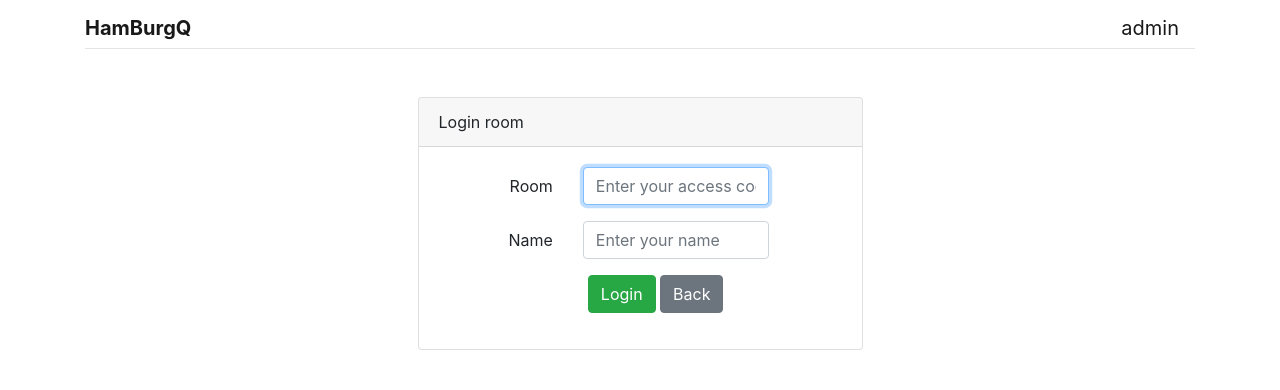
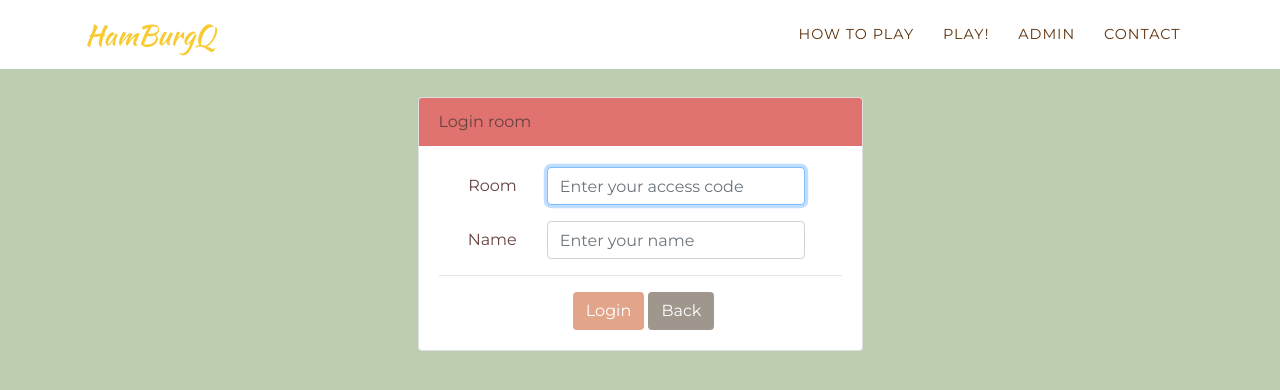
Before and after one commit to wodwine/HamburgQ, a Django app: page /login/guest in a window 1280 px wide. Shown: the top 390 px of the page. Run offline with Django 3.2, Linux system fonts and the light colour scheme; some libraries are stand-ins or nearby versions; some web fonts are replaced.

Commit message:
add css login guest

```diff
--- a/Game/static/Login/css/style_host.css
+++ b/Game/static/Login/css/style_host_guest.css
@@ -83,7 +83,12 @@ h6 {
   background-color: #9f968d;
 }
 
-.btn-create:hover , .btn-back:hover{
+.btn-login{
+  color: #fff;
+  background-color: #e2a589;
+}
+
+.btn-create:hover , .btn-back:hover ,.btn-login:hover {
   color: #31543e;
 }
 
--- a/Game/static/Login/css/style_login.css
+++ b/Game/static/Login/css/style_login.css
@@ -32,7 +32,7 @@ h3,
 h4,
 h5,
 h6 {
-  font-weight: 700;
+  font-weight: 600;
   font-family: 'Montserrat', -apple-system, BlinkMacSystemFont, 'Segoe UI', Roboto, 'Helvetica Neue', Arial, sans-serif, 'Apple Color Emoji', 'Segoe UI Emoji', 'Segoe UI Symbol', 'Noto Color Emoji';
 }
 
@@ -63,7 +63,7 @@ h6 {
 
 .btn {
   font-family: 'Montserrat', -apple-system, BlinkMacSystemFont, 'Segoe UI', Roboto, 'Helvetica Neue', Arial, sans-serif, 'Apple Color Emoji', 'Segoe UI Emoji', 'Segoe UI Symbol', 'Noto Color Emoji';
-  font-weight: 700;
+  font-weight: 500;
 }
 
 #mainNav {
--- a/Game/templates/Login/loginguest.html
+++ b/Game/templates/Login/loginguest.html
@@ -1,42 +1,29 @@
-<link href="//maxcdn.bootstrapcdn.com/bootstrap/4.1.1/css/bootstrap.min.css" rel="stylesheet" id="bootstrap-css">
-<script src="//maxcdn.bootstrapcdn.com/bootstrap/4.1.1/js/bootstrap.min.js"></script>
-<script src="//cdnjs.cloudflare.com/ajax/libs/jquery/3.2.1/jquery.min.js"></script>
-<!------ Include the above in your HEAD tag ---------->
+{% extends 'base.html' %}
+
+{% block home %}
+<a class="navbar-brand js-scroll-trigger" href="{% url 'Game:home' %}">HamBurgQ</a>
+{% endblock %}
+
+{% block howtoplay %}
+  <a class="nav-link js-scroll-trigger" href="{% url 'Game:home' %}#howtoplay">How to play</a>
+{% endblock %}
+
+{% block contact %}
+  <a class="nav-link js-scroll-trigger" href="{% url 'Game:home' %}#contact">Contact</a>
+{% endblock %}
+
+{% block method_content %}
 
 <!doctype html>
 <html lang="en">
+
 <head>
-    <!-- Required meta tags -->
-    <meta charset="utf-8">
-    <meta name="viewport" content="width=device-width, initial-scale=1, shrink-to-fit=no">
-
-    <!-- Fonts -->
-    <link rel="dns-prefetch" href="https://fonts.gstatic.com">
-    <link href="https://fonts.googleapis.com/css?family=Raleway:300,400,600" rel="stylesheet" type="text/css">
-
-    <link rel="stylesheet" href="css/style.css">
-
-    <link rel="icon" href="Favicon.png">
-
-    <!-- Bootstrap CSS -->
-    <link rel="stylesheet" href="https://stackpath.bootstrapcdn.com/bootstrap/4.1.3/css/bootstrap.min.css">
 
     <title>Guest</title>
 
-    <nav class="navbar fixed-top navbar-expand-lg navbar-light white scrolling-navbar">
-            <div class="container">
 
-                <a class="navbar-brand waves-effect" href="{% url 'Game:home' %}" target="_self">
-                    <strong>HamBurgQ</strong>
-                </a>
-                <a class="navbar-brand waves-effect" href="{% url 'Game:admin' %}" target="_self">
-                    admin
-                </a>
-
-                </div>
-
-            </div>
-        </nav>
+    {% load static %}
+    <link rel="stylesheet" type="text/css" href="{% static 'Login/css/style_host_guest.css' %}">
 
 </head>
 <body onload = getPath()>
@@ -53,23 +40,23 @@
                         <form action="game/" method="post" id = "from_guest" >
                             {% csrf_token %}
                             <div class="form-group row">
-                                <label class="col-md-4 col-form-label text-md-right">Room</label>
-                                <div class="col-md-6">
+                                <label class="col-md-3 col-form-label text-md-right">Room</label>
+                                <div class="col-md-8">
                                     <input type="text" class="form-control" name="room_id" required autofocus placeholder="Enter your access code"
                                     id="roomName" onkeyup="updateAction()">
                                 </div>
                             </div>
 
                             <div class="form-group row">
-                                <label  class="col-md-4 col-form-label text-md-right">Name</label>
-                                <div class="col-md-6">
+                                <label  class="col-md-3 col-form-label text-md-right">Name</label>
+                                <div class="col-md-8">
                                     <input class="form-control" required placeholder="Enter your name" name = "player_name">
                                 </div>
                             </div>
-
-                            <div class="col-md-6 offset-md-4">
-                                    <input class="btn btn-success" type="submit" value="Login">
-                                <a href="{% url 'Game:login' %}" class="btn btn-secondary">
+                            <hr>
+                            <div class="offset-md-4">
+                                <input class="btn btn-login" type="submit" value="Login">
+                                <a href="{% url 'Game:login' %}" class="btn btn-back">
                                     Back
                                 </a>
                             </div>
@@ -95,11 +82,7 @@ function updateAction()
 }
 </script>
 
+</body>
 
-
-
-
-
-
-</body>
 </html>
+{% endblock %}
--- a/Game/templates/Login/loginhost.html
+++ b/Game/templates/Login/loginhost.html
@@ -22,7 +22,7 @@
     <title>Host</title>
 
     {% load static %}
-    <link rel="stylesheet" type="text/css" href="{% static 'Login/css/style_host.css' %}">
+    <link rel="stylesheet" type="text/css" href="{% static 'Login/css/style_host_guest.css' %}">
 
 </head>
 
```
Also changed, not shown: Game/templates/Login/login.html (+13 -3 lines).
